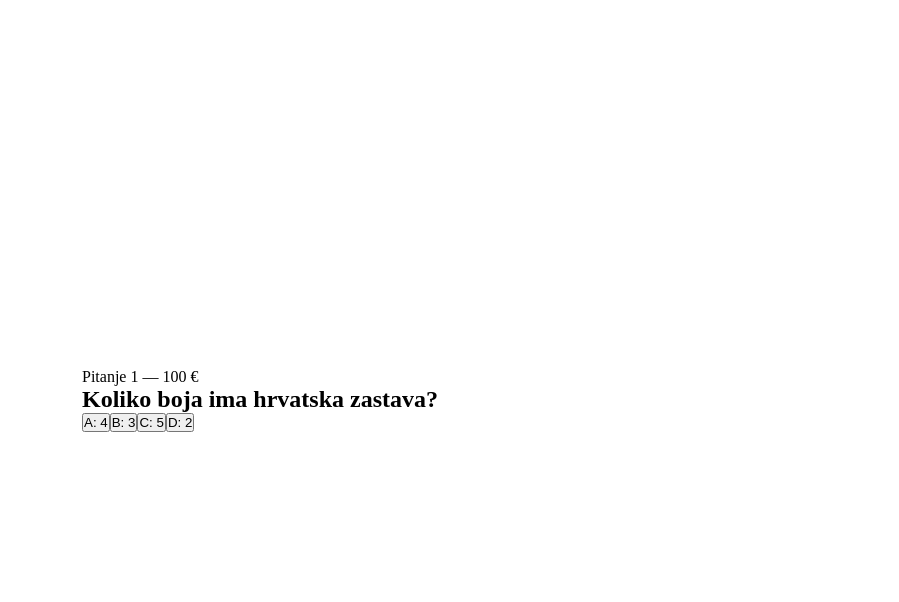
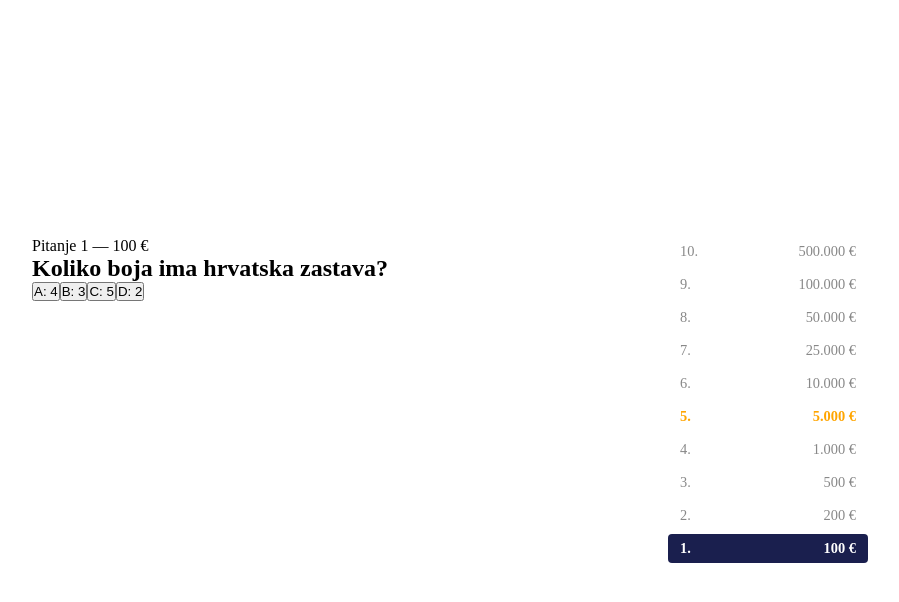
Before and after one commit to davidandelictomasic/Internship-14-Millionaire, a React (Vite) app: page / in a window 1280 px wide. Both pictures are taken after a click on the button "Pokreni igru". Shown: the top 602 px of the page, without its empty margins (190-1089 px from the left). Built offline with nearby package versions, Linux system fonts and the light colour scheme.

Commit message:
Add sidebar showcasing level status

```diff
--- a/src/App.css
+++ b/src/App.css
@@ -1,6 +1,20 @@
 .game-container {
   width: 100%;
-  max-width: 800px;
+  max-width: 900px;
   margin: 0 auto;
   padding: 2rem;
 }
+
+.game-layout {
+  display: flex;
+  gap: 2rem;
+}
+
+.game-layout > :first-child {
+  flex: 1;
+}
+
+.game-layout > :last-child {
+  width: 200px;
+  flex-shrink: 0;
+}
--- a/src/App.jsx
+++ b/src/App.jsx
@@ -2,6 +2,7 @@ import { useState } from 'react';
 import { easyQuestions, hardQuestions, REWARDS, SAFE_LEVEL } from './data/questions';
 import StartScreen from './components/StartScreen/StartScreen';
 import QuestionCard from './components/QuestionCard/QuestionCard';
+import LevelSidebar from './components/LevelSidebar/LevelSidebar';
 import './App.css';
 
 function shuffleArray(array) {
@@ -82,6 +83,7 @@ function App() {
       )}
 
       {gamePhase === 'playing' && questions.length > 0 && (
+        <div className="game-layout">
           <QuestionCard
             question={questions[currentLevel].question}
             answers={questions[currentLevel].answers}
@@ -92,6 +94,8 @@ function App() {
             currentLevel={currentLevel}
             reward={formatReward(REWARDS[currentLevel])}
           />
+          <LevelSidebar currentLevel={currentLevel} />
+        </div>
       )}
 
       {(gamePhase === 'gameOver' || gamePhase === 'win') && (
--- /dev/null
+++ b/src/components/LevelSidebar/LevelSidebar.css
@@ -0,0 +1,29 @@
+.level-sidebar {
+  display: flex;
+  flex-direction: column;
+  gap: 4px;
+}
+
+.level-item {
+  display: flex;
+  justify-content: space-between;
+  padding: 6px 12px;
+  border-radius: 4px;
+  font-size: 0.9rem;
+  color: #888;
+}
+
+.level-item--completed {
+  color: #555;
+}
+
+.level-item--safe {
+  color: orange;
+  font-weight: 600;
+}
+
+.level-item--active {
+  background-color: #1a1f4e;
+  color: white;
+  font-weight: 700;
+}
--- /dev/null
+++ b/src/components/LevelSidebar/LevelSidebar.jsx
@@ -0,0 +1,32 @@
+import clsx from 'clsx';
+import { REWARDS, SAFE_LEVEL } from '../../data/questions';
+import './LevelSidebar.css';
+
+function formatReward(amount) {
+  return amount.toLocaleString('hr-HR') + ' €';
+}
+
+function LevelSidebar({ currentLevel }) {
+  return (
+    <div className="level-sidebar">
+      {[...REWARDS].reverse().map((reward, i) => {
+        const level = REWARDS.length - 1 - i;
+        return (
+          <div
+            key={level}
+            className={clsx('level-item', {
+              'level-item--active': level === currentLevel,
+              'level-item--safe': level === SAFE_LEVEL,
+              'level-item--completed': level < currentLevel,
+            })}
+          >
+            <span className="level-item__number">{level + 1}.</span>
+            <span className="level-item__reward">{formatReward(reward)}</span>
+          </div>
+        );
+      })}
+    </div>
+  );
+}
+
+export default LevelSidebar;
```
Lines whose indentation alone changed are shown as unchanged.
